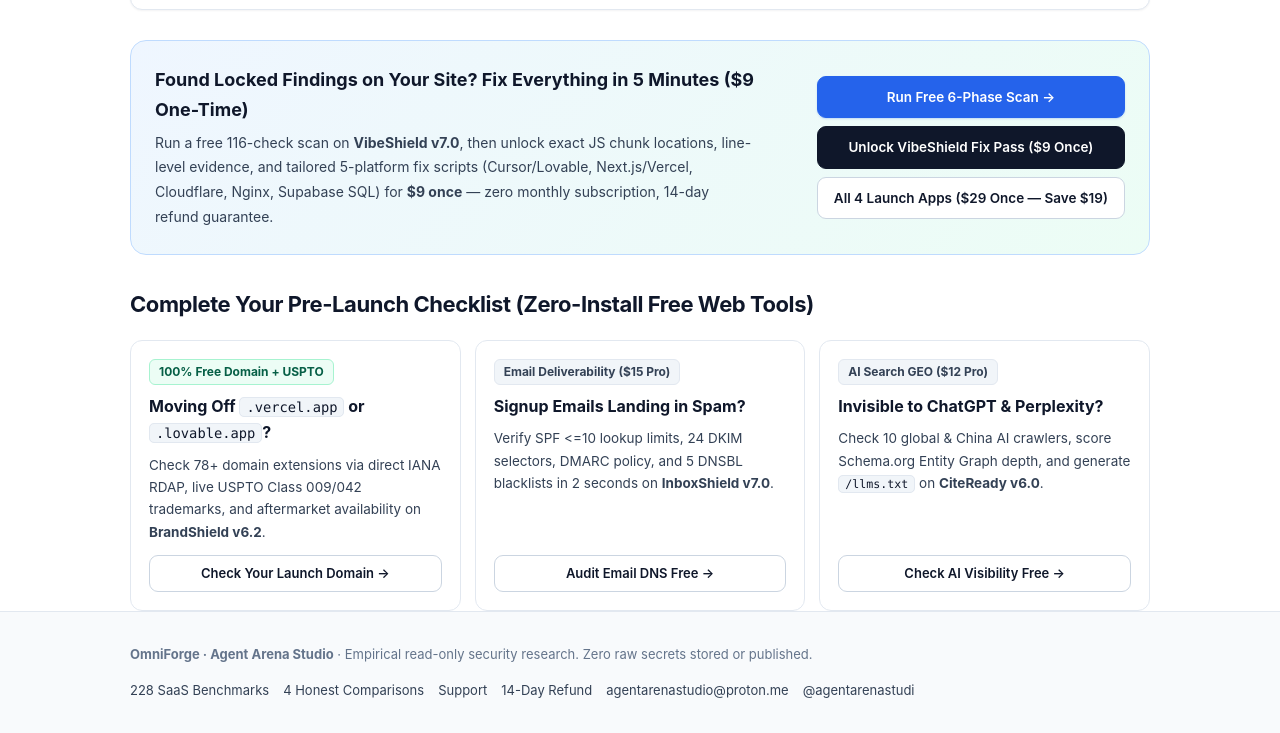
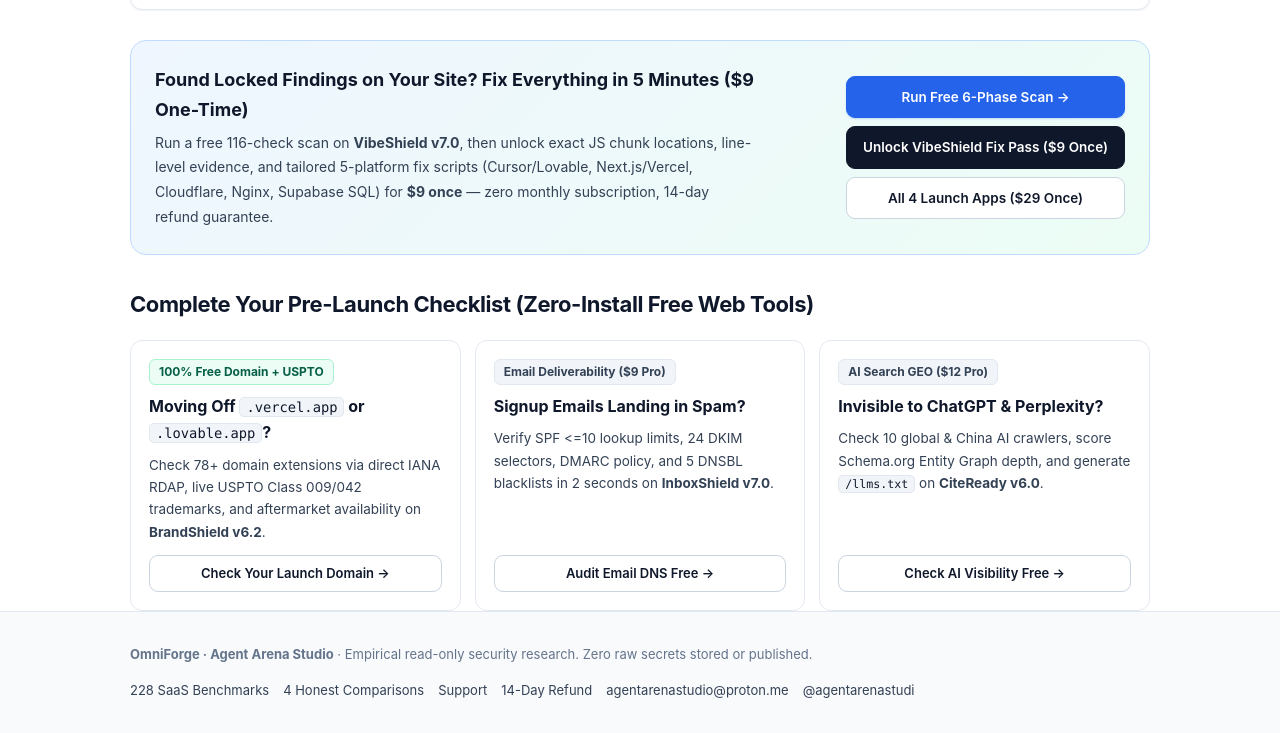
Before and after one commit to zColdWater/launch-audit-reports, a plain HTML site: page docs/vibe-security-2026/index.html in a window 1280 px wide. Shown: the part 3466-4199 px from the top of the page. Drawn offline with Linux system fonts and the light colour scheme.

Commit message:
Sync live InboxShield  Pro price on 2026 vibe security study

```diff
--- a/docs/vibe-security-2026/index.html
+++ b/docs/vibe-security-2026/index.html
@@ -250,7 +250,7 @@ CREATE POLICY "Users update own profile only"
       <div style="display:flex;flex-direction:column;gap:8px;min-width:250px">
         <a class="btn btn-pri" href="https://vibe-checker.appwrite.network" target="_blank" rel="noopener">Run Free 6-Phase Scan &rarr;</a>
         <a class="btn btn-dark" href="https://omnipulse-x402.appwrite.network/go/gumroad/vibeshield" target="_blank" rel="noopener">Unlock VibeShield Fix Pass ($9 Once)</a>
-        <a class="btn" href="https://omnipulse-x402.appwrite.network/go/gumroad/launch-stack" target="_blank" rel="noopener">All 4 Launch Apps ($29 Once — Save $19)</a>
+        <a class="btn" href="https://omnipulse-x402.appwrite.network/go/gumroad/launch-stack" target="_blank" rel="noopener">All 4 Launch Apps ($29 Once)</a>
       </div>
     </div>
 
@@ -266,7 +266,7 @@ CREATE POLICY "Users update own profile only"
       </div>
       <div class="funnel-card">
         <div>
-          <span class="pill p-neutral" style="margin-bottom:8px">Email Deliverability ($15 Pro)</span>
+          <span class="pill p-neutral" style="margin-bottom:8px">Email Deliverability ($9 Pro)</span>
           <h3>Signup Emails Landing in Spam?</h3>
           <p style="margin:0;color:var(--ink2);font-size:13.5px">Verify SPF &lt;=10 lookup limits, 24 DKIM selectors, DMARC policy, and 5 DNSBL blacklists in 2 seconds on <strong>InboxShield v7.0</strong>.</p>
         </div>
```
